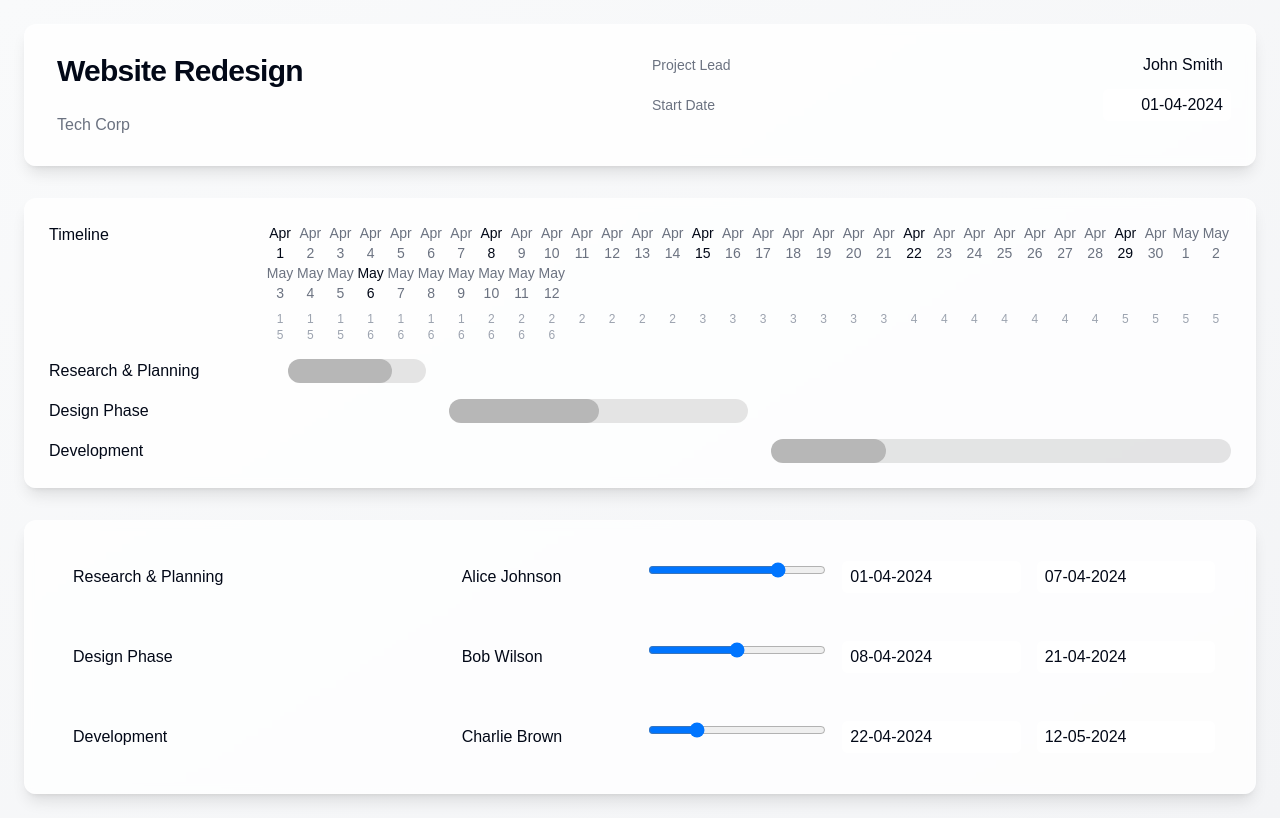
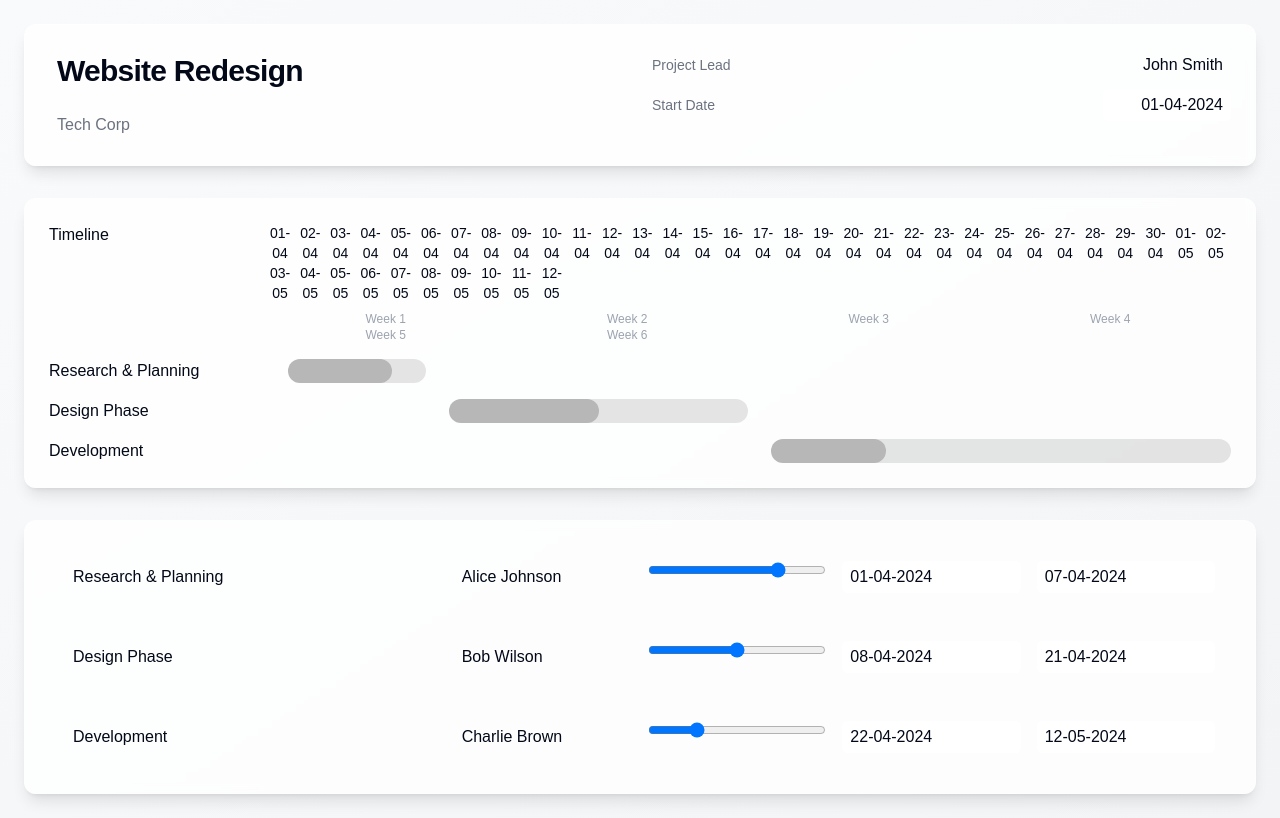
Before and after one commit to Thorpo123/project-planner-pro, a React (Vite) app: page / in a window 1280 px wide. Built offline with nearby package versions, Linux system fonts and the light colour scheme.

Commit message:
Update Task Timeline Layout
Modified the TaskTimeline component to display a single line for the dates and a separate single line below for the number of weeks that have passed. This change enhances the visual representation of the timeline.
[skip gpt_engineer]

```diff
--- a/src/components/TaskTimeline.tsx
+++ b/src/components/TaskTimeline.tsx
@@ -1,5 +1,5 @@
 import { useProject } from "./ProjectContext";
-import { format, eachDayOfInterval, addDays, startOfWeek, differenceInWeeks } from "date-fns";
+import { format, eachDayOfInterval, startOfWeek, differenceInWeeks } from "date-fns";
 
 export const TaskTimeline = () => {
   const { projectData } = useProject();
@@ -23,29 +23,27 @@ export const TaskTimeline = () => {
         <div className="grid grid-cols-[200px_1fr] gap-4">
           <div className="font-medium">Timeline</div>
           <div className="space-y-2">
-            {/* Date row */}
+            {/* Single date row */}
             <div className="grid grid-cols-[repeat(auto-fit,minmax(30px,1fr))]">
               {days.map((day, index) => (
                 <div
                   key={day.toISOString()}
                   className={`text-center text-sm ${
-                    index % 7 === 0 ? "font-medium" : "text-gray-500"
+                    index % 7 === 0 ? "font-medium" : ""
                   }`}
                 >
-                  {format(day, "MMM d")}
+                  {format(day, "dd-MM")}
                 </div>
               ))}
             </div>
-            {/* Week numbers row */}
+            {/* Single week number row */}
             <div className="grid grid-cols-[repeat(auto-fit,minmax(30px,1fr))]">
-              {Array.from({ length: days.length }).map((_, index) => (
+              {Array.from({ length: Math.ceil(days.length / 7) }).map((_, index) => (
                 <div
                   key={`week-${index}`}
-                  className={`text-center text-xs text-gray-400 ${
-                    index % 7 === 0 ? "font-medium" : ""
-                  }`}
+                  className="text-center text-xs text-gray-400 col-span-7"
                 >
-                  {Math.floor(index / 7) + 1}
+                  Week {index + 1}
                 </div>
               ))}
             </div>
```
